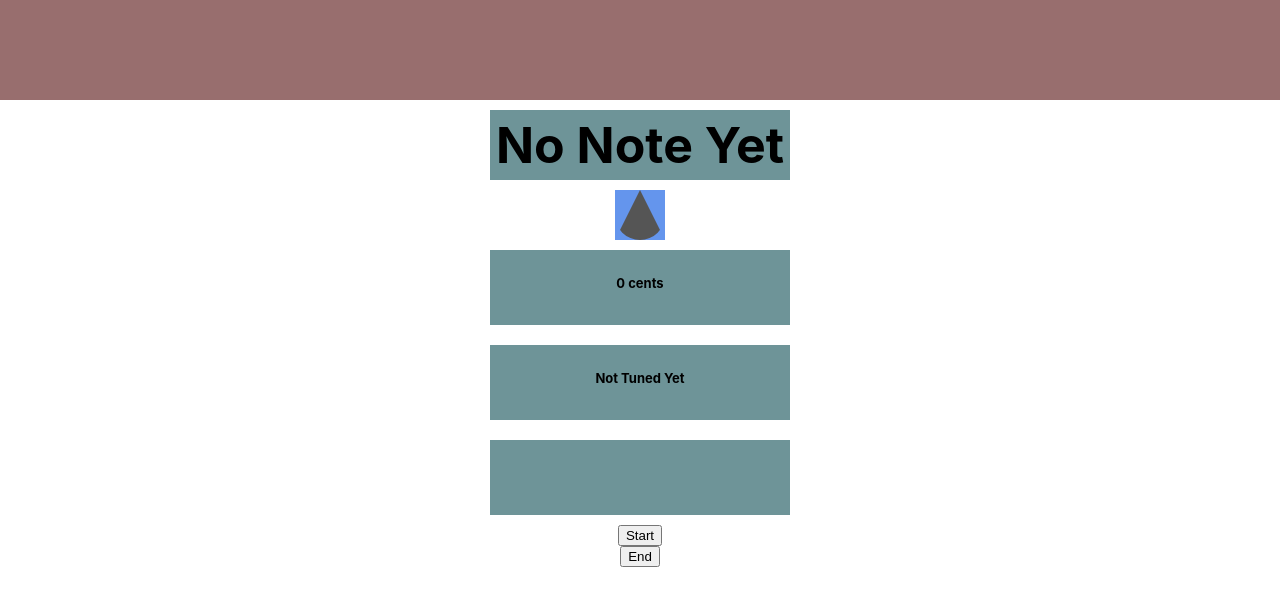
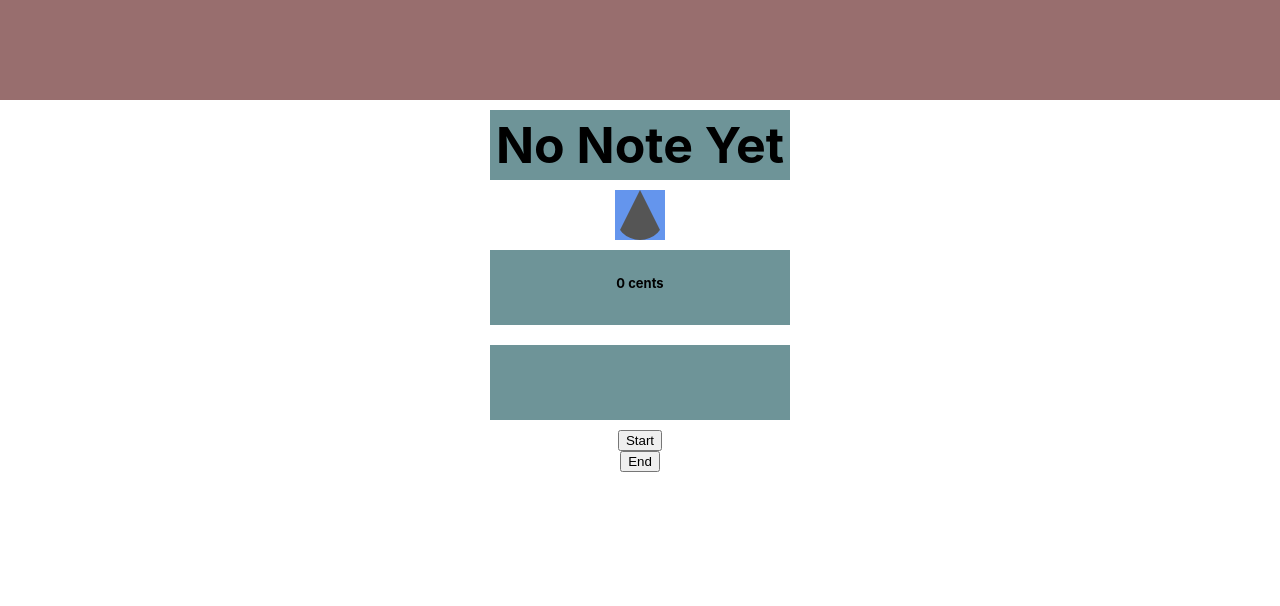
Before and after one commit to alexsacchetti/guitar-tuner, a React (Create React App) app: page / in a window 1280 px wide. Shown: the top 606 px of the page. Built offline with nearby package versions, Linux system fonts and the light colour scheme; the HTML template or start-up script is replaced by a standard one.

Commit message:
Removed displayTune and relative div

```diff
--- a/src/components/Tuner.tsx
+++ b/src/components/Tuner.tsx
@@ -74,7 +74,6 @@ const Tune: React.FC<{}> = (props) => {
           </div>
         </div>
         <div className="tuner">{displayCents} cents</div>
-        <div className="tuner">{displayTune}</div>
         <div className="tuner">{isTune}</div>
         <button type="button" onClick={initAudioStream}>
           Start
```
